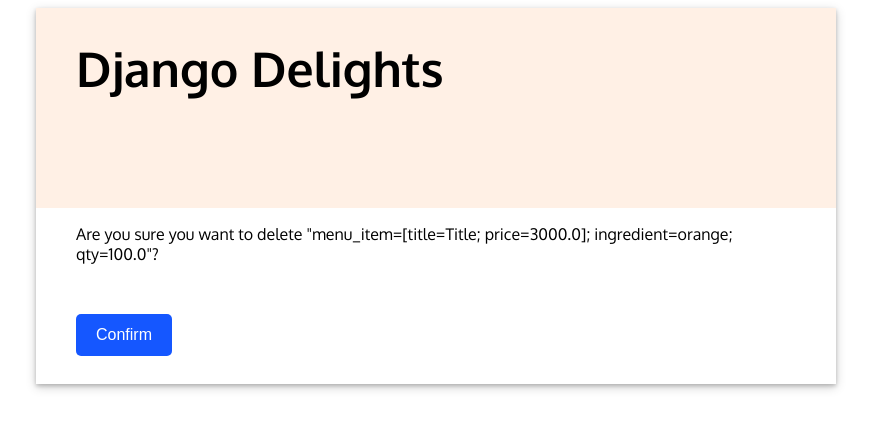
After one commit to Vlad-the-programmer/PORTFOLIO, a Django app: page /reciperequirement/1/delete/ in a window 1280 px wide. The commit adds this page. Shown: the top 429 px of the page, without its empty margins (204-1075 px from the left). Run offline with Django 4.2, Linux system fonts and the light colour scheme; data comes from the database, SQL or seed files in the repository; both versions use the stored data as it was after the commit.

Commit message:
Just edited some views

```diff
--- a/Restaurant_food_tracker/inventory/models.py
+++ b/Restaurant_food_tracker/inventory/models.py
@@ -5,6 +5,7 @@ class MenuItem(models.Model):
     """
     Represents an entry off the restaurant's menu
     """
+    id = models.AutoField(primary_key=True)
     title = models.CharField(max_length=200, unique=True)
     price = models.FloatField(default=0.00)
 
@@ -22,6 +23,7 @@ class Ingredient(models.Model):
     """
     Represents a single ingredient in the restaurant's inventory
     """
+    id = models.AutoField(primary_key=True)
     name = models.CharField(max_length=200, unique=True)
     quantity = models.FloatField(default=0)
     unit = models.CharField(max_length=200)
@@ -43,6 +45,7 @@ class RecipeRequirement(models.Model):
     """
     Represents an ingredient required for a recipe for a MenuItem
     """
+    id = models.AutoField(primary_key=True)
     menu_item = models.ForeignKey(MenuItem, on_delete=models.CASCADE)
     ingredient = models.ForeignKey(Ingredient, on_delete=models.CASCADE)
     quantity = models.FloatField(default=0)
@@ -61,6 +64,7 @@ class Purchase(models.Model):
     """
     Represents a purchase of a MenuItem
     """
+    id = models.AutoField(primary_key=True)
     menu_item = models.ForeignKey(MenuItem, on_delete=models.CASCADE)
     timestamp = models.DateTimeField(auto_now_add=True)
 
--- a/Restaurant_food_tracker/inventory/templates/base.html
+++ b/Restaurant_food_tracker/inventory/templates/base.html
@@ -29,11 +29,11 @@
         {% url 'menu' as menu_url %}
         {% url 'purchases' as purchases_url %}
         {% url 'reports' as reports_url %}
-        <a class="nav-item{% if request.path == home_url %} current-page{% endif %}" href="{% url 'home' %}">Home</a>
-        <a class="nav-item{% if request.path == ingredients_url %} current-page{% endif %}" href="{% url 'ingredients' %}">Ingredients</a>
-        <a class="nav-item{% if request.path == menu_url %} current-page{% endif %}" href="{% url 'menu' %}">Menu</a>
-        <a class="nav-item{% if request.path == purchases_url %} current-page{% endif %}" href="{% url 'purchases' %}">Purchases</a>
-        <a class="nav-item{% if request.path == reports_url %} current-page{% endif %}" href="{% url 'reports' %}">Reports</a>
+        <a class="nav-item{% if request.path == home_url %} current-page{% endif %}" href="{% url 'inventory:home' %}">Home</a>
+        <a class="nav-item{% if request.path == ingredients_url %} current-page{% endif %}" href="{% url 'inventory:ingredients' %}">Ingredients</a>
+        <a class="nav-item{% if request.path == menu_url %} current-page{% endif %}" href="{% url 'inventory:menu' %}">Menu</a>
+        <a class="nav-item{% if request.path == purchases_url %} current-page{% endif %}" href="{% url 'inventory:purchases' %}">Purchases</a>
+        <a class="nav-item{% if request.path == reports_url %} current-page{% endif %}" href="{% url 'inventory:reports' %}">Reports</a>
       </nav>
     {% endif %}
   </header>
--- a/Restaurant_food_tracker/inventory/templates/inventory/purchase_list.html
+++ b/Restaurant_food_tracker/inventory/templates/inventory/purchase_list.html
@@ -4,7 +4,7 @@
 {% endblock %}
 {% block content %}
     <h2>Purchases</h2>
-    <a href="{% url 'add_purchase' %}">Record New Purchase</a>
+    <a href="{% url 'inventory:add_purchase' %}">Record New Purchase</a>
     <hr/>
     <table class="inventory-table">
         <thead>
--- /dev/null
+++ b/Restaurant_food_tracker/inventory/templates/inventory/reciperequirement_confirm_delete.html
@@ -0,0 +1,13 @@
+{% extends '../base.html' %}
+{% load static %}
+{% block title %}Django Delights{% endblock %}
+
+{% block content %}
+    <div class="home">
+      <form method="post">{% csrf_token %}
+    <p>Are you sure you want to delete "{{ recipe }}"?</p>
+    {{ form }}
+    <input type="submit" value="Confirm">
+</form>
+    </div>
+{% endblock %}
--- a/Restaurant_food_tracker/inventory/urls.py
+++ b/Restaurant_food_tracker/inventory/urls.py
@@ -2,6 +2,7 @@ from django.urls import path
 from . import views
 from django.contrib.auth import views as auth_views
 
+app_name = 'inventory'
 urlpatterns = [
 
     # path('', views.HomeView.as_view(), name='home'),
@@ -70,6 +71,9 @@ urlpatterns = [
     path('reciperequirement/new', views.RecipeCreate.as_view(), name="add_recipe_requirement"),
     path('purchases/', views.PurchasesList.as_view(), name="purchases"),
     path('purchases/new', views.NewPurchaseView.as_view(), name="add_purchase"),
-    path('reports/', views.ReportView.as_view(), name="reports")
+    path('reports/', views.ReportView.as_view(), name="reports"),
+    path('ingredient/<slug:pk>/delete/', views.IngredientDelete.as_view(), name="delete_ingredient"),
+    path('reciperequirement/<slug:pk>/delete/', views.RecipeDelete.as_view(), name="delete_recipe_requirement"),
+
 
 ]
--- a/Restaurant_food_tracker/inventory/views.py
+++ b/Restaurant_food_tracker/inventory/views.py
@@ -10,6 +10,8 @@ from django.db.models import Sum, F
 from .forms import IngredientForm, MenuItemForm, RecipeRequirementForm, PurchaseForm
 from django.contrib.auth.mixins import LoginRequiredMixin
 from django.contrib.auth import logout
+from django.views.generic.edit import CreateView, UpdateView
+from django.urls import reverse_lazy
 
 
 # Create your views here.
@@ -171,42 +173,66 @@ class PurchaseAPIDelete(generics.RetrieveDestroyAPIView):
 # class-based generic views
 
 
-class MenuItemUpdate(generic.UpdateView):
+class MenuItemUpdate(UpdateView):
     model = MenuItem
     queryset = MenuItem.objects.all()
     context_object_name = 'menuItem_update'
 
 
-class PurchaseUpdate(generic.UpdateView):
+class PurchaseUpdate(UpdateView):
     model = Purchase
     queryset = Purchase.objects.all()
     context_object_name = 'purchase_update'
 
 
-class RecipeDelete(generic.DeleteView):
+class RecipeDelete(generic.edit.DeleteView):
     queryset = RecipeRequirement.objects.all()
     model = RecipeRequirement
+    context_object_name = 'recipe'
+    success_url = reverse_lazy('menu')
+
+    def get_object(self):
+        pk_ = self.kwargs.get('pk')
+        return get_object_or_404(RecipeRequirement, pk=pk_)
+
+    # def get_context_data(self,  **kwargs):
+    #     context = super().get_context_data(**kwargs)
+    #     context['recipe_id'] = kwargs.get('pk')
+    #     return context
 
 
-class IngredientDelete(generic.DeleteView):
+class IngredientDelete(generic.edit.DeleteView):
     queryset = Ingredient.objects.all()
     model = Ingredient
+    template_name = 'inventory/delete_ingredient.html'
+    context_object_name = 'ingredient'
+    success_url = reverse_lazy('inventory:ingredients')
+
+    def get_object(self):
+        pk_ = self.kwargs.get('pk')
+        return get_object_or_404(Ingredient, pk=pk_)
 
 
 class MenuItemDelete(generic.DeleteView):
     model = MenuItem
     queryset = MenuItem.objects.all()
+    context_object_name = 'objects'
+    success_url = reverse_lazy('menu')
+
+    def get_object(self):
+        pk_ = self.kwargs.get('pk')
+        return get_object_or_404(Ingredient, pk=pk_)
 
 
 class PurchaseDelete(generic.DeleteView):
     model = Purchase
     queryset = Purchase.objects.all()
+    context_object_name = 'objects'
+    success_url = reverse_lazy('purchases')
 
-
-class RecipeDetail(generic.DeleteView):
-    queryset = RecipeRequirement.objects.all()
-    # template_name = 'recipe_detail.html'
-    context_object_name = 'recipe'
+    def get_object(self):
+        pk_ = self.kwargs.get('pk')
+        return get_object_or_404(Ingredient, pk=pk_)
 
 
 class IngredientDetail(generic.DetailView):
@@ -226,7 +252,7 @@ class PurchaseDetail(generic.DetailView):
     context_object_name = 'purchase'
     # template_name = 'purchase_detail.html'
 
-##
+
 class HomeView(generic.TemplateView):
     template_name = "inventory/home.html"
 
@@ -241,11 +267,18 @@ class HomeView(generic.TemplateView):
 class IngredientList(generic.ListView):
     model = Ingredient
     template_name = 'inventory/ingredients_list.html'
+    context_object_name = 'object_list'
+
+    def get_context_data(self, **kwargs):
+        context = super().get_context_data(**kwargs)
+        context['objects'] = Ingredient.objects.all()
+        return context
 
 
 class PurchasesList(generic.ListView):
     model = Purchase
     template_name = 'inventory/purchase_list.html'
+    context_object_name = 'object_list'
 
     def get_context_data(self, **kwargs):
         context = super().get_context_data(**kwargs)
@@ -256,36 +289,43 @@ class PurchasesList(generic.ListView):
 class MenuList(generic.ListView):
     template_name = "inventory/menu_list.html"
     model = MenuItem
+    context_object_name = 'object_list'
+
+    def get_context_data(self, **kwargs):
+        context = super().get_context_data(**kwargs)
+        context['objects'] = MenuItem.objects.all()
+        return context
 
 
-class RecipeCreate(generic.CreateView):
+class RecipeCreate(CreateView):
     model = RecipeRequirement
     template_name = 'inventory/add_recipe_requirement.html'
     form_class = RecipeRequirementForm
 
 
-class IngredientCreate(generic.CreateView):
+class IngredientCreate(CreateView):
     model = Ingredient
-    template_name = 'inventory/add_ingredient'
+    template_name = 'inventory/add_ingredient.html'
     form_class = IngredientForm
 
 
-class MenusItemCreate(generic.CreateView):
+class MenusItemCreate(CreateView):
     model = MenuItem
     template_name = 'inventory/add_menu_item.html'
     form_class = MenuItemForm
 
 #
-# class PurchaseCreate(generic.CreateView):
+# class PurchaseCreate(CreateView):
 #     model = Purchase
 #     template_name = 'inventory/add_purchase.html'
 #     form_class = PurchaseForm
 
 
-class IngredientUpdate(generic.UpdateView):
+class IngredientUpdate(UpdateView):
     model = Ingredient
     template_name = 'inventory/update_ingredient.html'
     form_class = IngredientForm
+    success_url = 'ingredients/'
 
 
 class NewPurchaseView(generic.TemplateView):
```
Also changed, not shown: Restaurant_food_tracker/inventory/templates/inventory/delete_ingredient.html (added, +13 -0 lines), Restaurant_food_tracker/inventory/templates/inventory/ingredients_list.html (+5 -2 lines), Restaurant_food_tracker/inventory/templates/inventory/menu_list.html (+7 -3 lines), Restaurant_food_tracker/db.sqlite3, Restaurant_food_tracker/inventory/static/css/styles.css (deleted).
